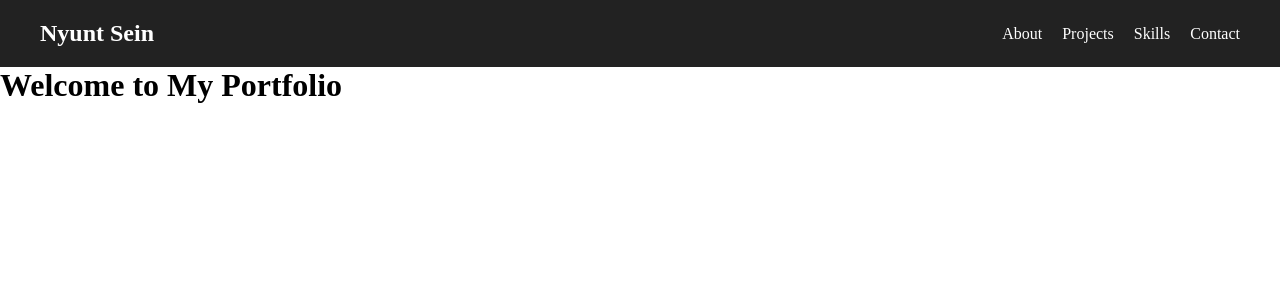
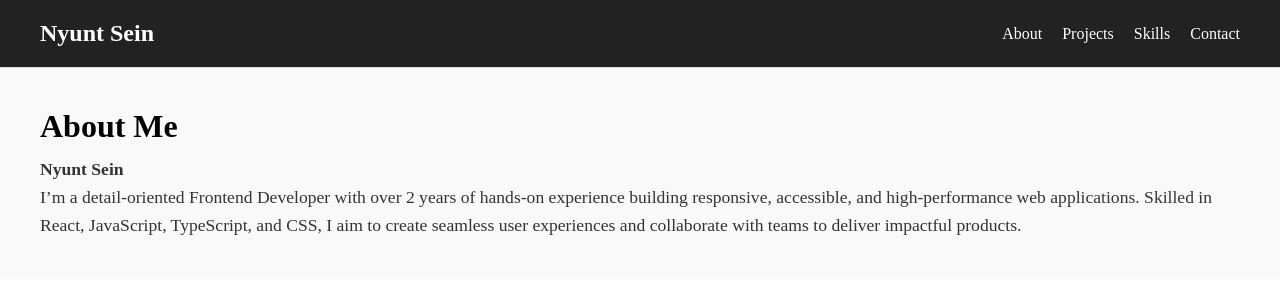
Before and after one commit to NS-25/nyuntsein-official-portfolio, a React (Vite) app: page / in a window 1280 px wide. Shown: the top 300 px of the page. Built offline with nearby package versions, Linux system fonts and the light colour scheme.

Commit message:
create css for about me page

```diff
--- a/src/App.tsx
+++ b/src/App.tsx
@@ -1,12 +1,17 @@
 import React from "react";
 import Navbar from "./components/Navbar";
+import AboutMe from "./components/AboutMe";
 
 const App = () => {
   return (
     <div>
       <Navbar />
       <main>
-        <h1>Welcome to My Portfolio</h1>
+        <AboutMe
+          name="Nyunt Sein"
+          bio="I’m a detail-oriented Frontend Developer with over 2 years of hands-on experience building responsive, accessible, and high-performance web applications. Skilled in React, JavaScript, TypeScript, and CSS, I aim to create seamless user experiences and collaborate with teams to deliver impactful products.
+"
+        />
       </main>
     </div>
   );
--- a/src/components/AboutMe.css
+++ b/src/components/AboutMe.css
@@ -0,0 +1,16 @@
+.about {
+  padding: 40px;
+  background-color: #f9f9f9;
+  border-top: 1px solid #ddd
+}
+
+.about h2 {
+  font-size: 2rem;
+  margin-bottom: 10px;
+}
+
+.about p {
+  font-size: 1.1rem;
+  line-height: 1.6;
+  color: #333;
+}
--- a/src/components/AboutMe.tsx
+++ b/src/components/AboutMe.tsx
@@ -10,7 +10,7 @@ type AboutMeProps = {
 
 const AboutMe: React.FC<AboutMeProps> = ({ name, bio }) => {
   return (
-    <section>
+    <section className="about">
       <h2>About Me</h2>
       <p>
         <strong>{name}</strong>
```
